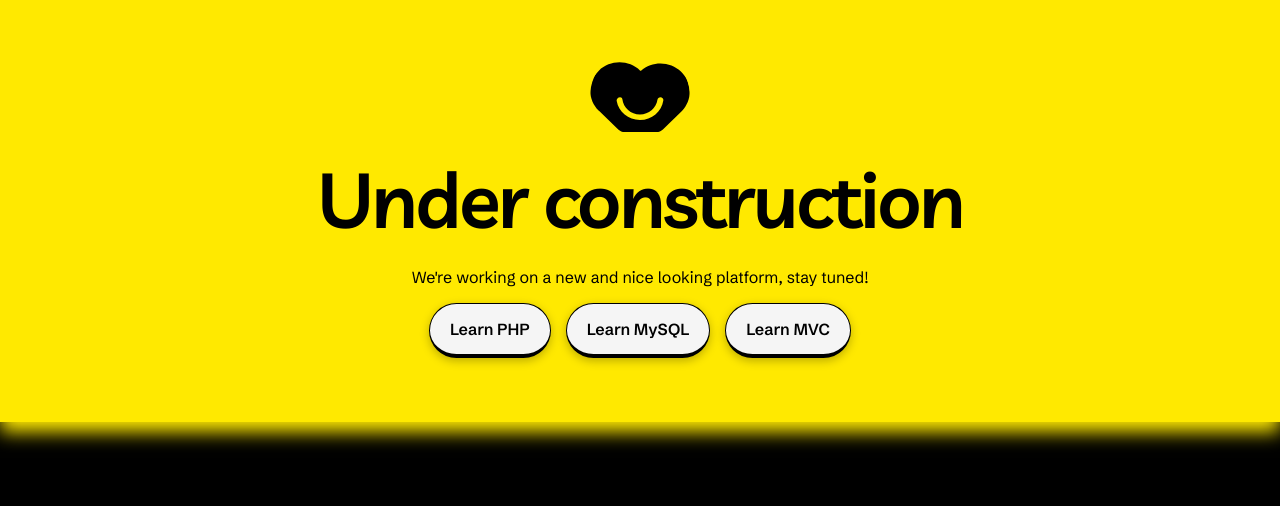
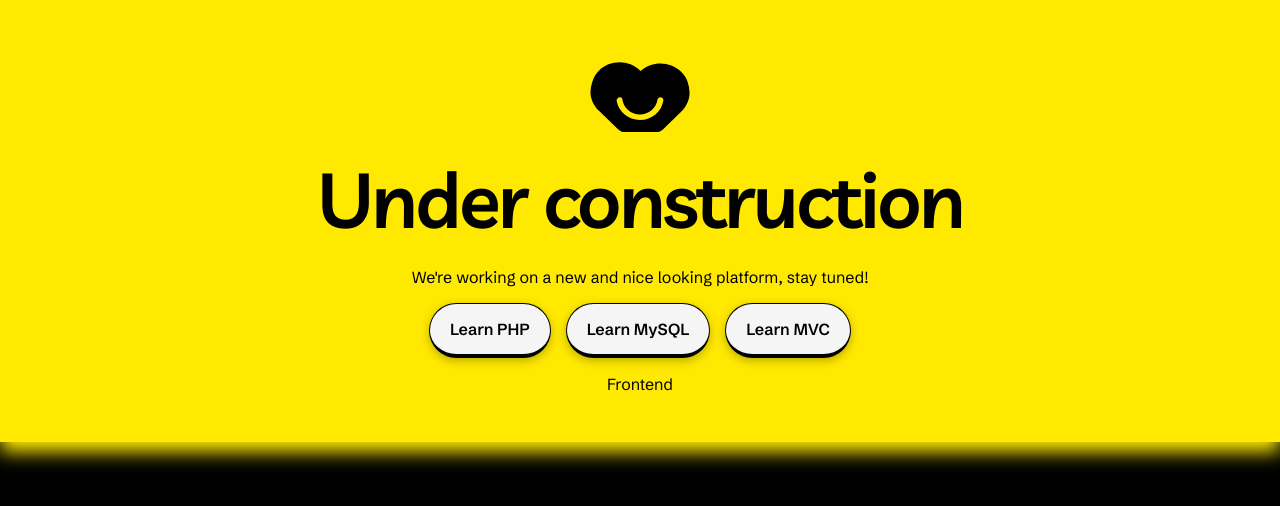
Before and after one commit to ricmozz8/vetcamp, a PHP site: page / in a window 1280 px wide. Shown: the part 121-627 px from the top of the page. Run offline with PHP 8.4, Linux system fonts and the light colour scheme.

Commit message:
Web site label (Frontend)

```diff
--- a/resources/views/home.php
+++ b/resources/views/home.php
@@ -19,6 +19,8 @@ require __DIR__ . '/partials/header.php';
             <a target="_blank" href="https://www.mysql.com">Learn MySQL</a>
             <a target="_blank" href="https://maheshsamudra.medium.com/creating-a-simple-php-mvc-framework-from-scratch-7158f12340a0">Learn MVC</a>
         </div>
+
+        <p style="text-align: center">Frontend</p>
     </div>
 
 </body>
```
